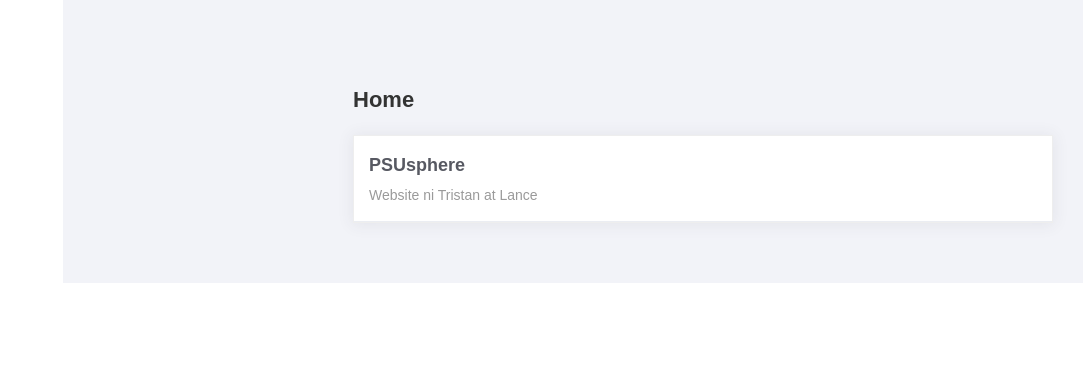
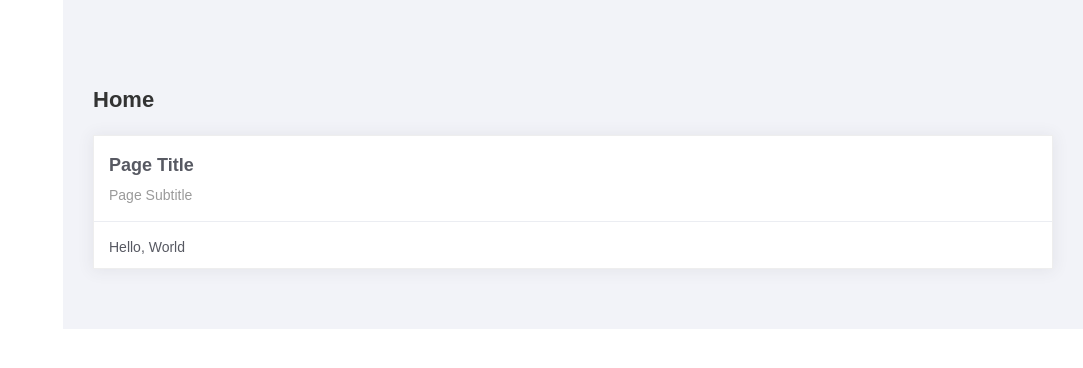
Before and after one commit to takeshii17/PSUsphere, a Django app: page / in a window 1280 px wide. Shown: the top 368 px of the page, without its empty margins (197-1280 px from the left). Run offline with Django 5.2, Linux system fonts and the light colour scheme; data comes from the database, SQL or seed files in the repository; some libraries are stand-ins or nearby versions.

Commit message:
modify home.html

```diff
--- a/projectsite/templates/home.html
+++ b/projectsite/templates/home.html
@@ -2,7 +2,6 @@
 {% load static %}
 
 {% block content %}
-<div class="main-panel">
     <div class="content">
         <div class="container-fluid">
             <h4 class="page-title">Home</h4>
@@ -10,13 +9,15 @@
                 <div class="col-md-12">
                     <div class="card">
                         <div class="card-header">
-                            <div class="card-title">PSUsphere</div>
-                            <div class="card-category">Website ni Tristan at Lance</div>
+                            <div class="card-title">Page Title</div>
+                            <div class="card-category">Page Subtitle</div>
+                        </div>
+                        <div class="card-body">
+                            Hello, World
                         </div>
                     </div>
                 </div>
             </div>
         </div>
     </div>
-</div>
 {% endblock %}
```
